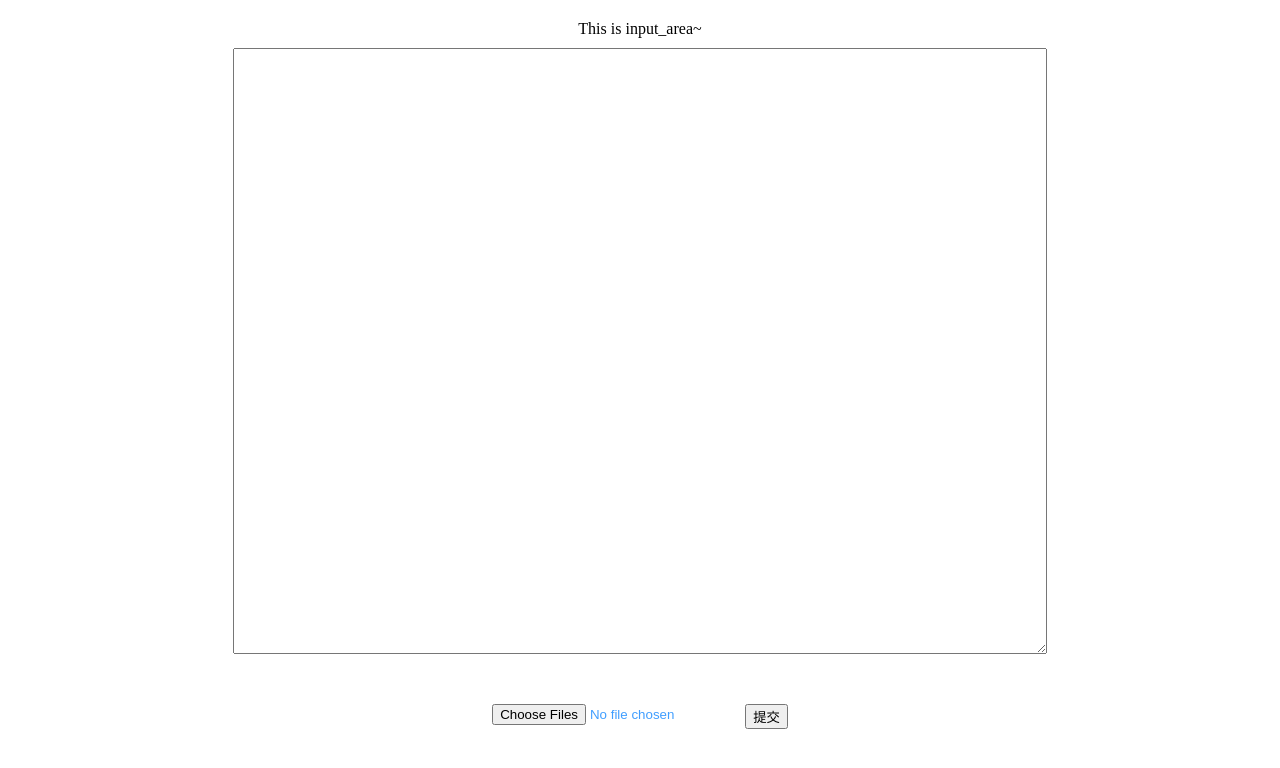
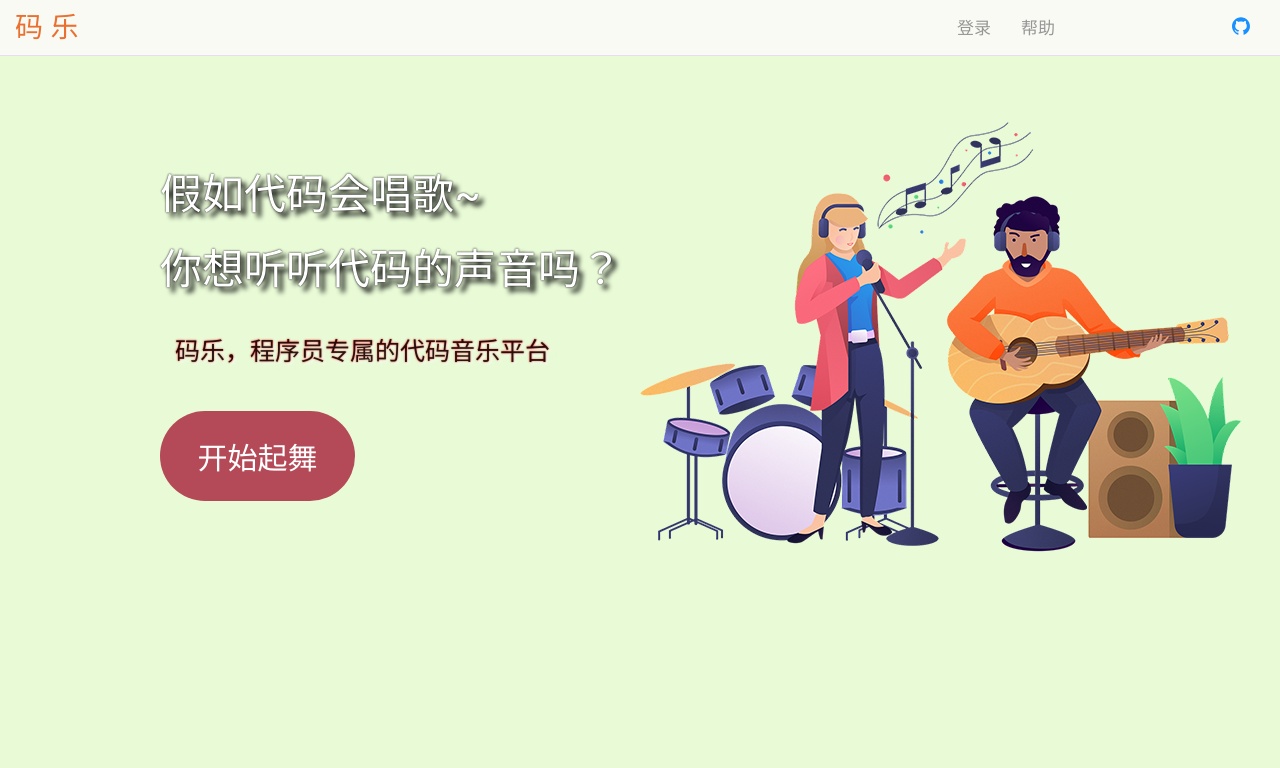
Before and after one commit to DoYourLiking/voice-of-code, a React (Create React App) app in the folder client/: page / in a window 1280 px wide. Shown: the top 768 px of the page. Built offline with nearby package versions, Linux system fonts and the light colour scheme.

Commit message:
完成了欢迎页面的开发

```diff
--- a/client/package.json
+++ b/client/package.json
@@ -7,12 +7,14 @@
     "@testing-library/jest-dom": "^5.11.4",
     "@testing-library/react": "^11.1.0",
     "@testing-library/user-event": "^12.1.10",
+    "antd": "^4.11.2",
     "axios": "^0.21.1",
     "node-sass": "4.14.1",
     "react": "^17.0.1",
     "react-dom": "^17.0.1",
     "react-router-dom": "^5.2.0",
     "react-scripts": "4.0.1",
+    "styled-components": "^5.2.1",
     "web-vitals": "^0.2.4"
   },
   "scripts": {
--- a/client/src/components/Hello/Hello.js
+++ b/client/src/components/Hello/Hello.js
@@ -7,6 +7,7 @@ const api = "http://localhost:8000/music/"
 const Hello = (props) => {
   let [musicStr, setMusicStr] = useState("")
   let [file, setFile] = useState(null)
+  // eslint-disable-next-line no-unused-vars
   let [result, setResult] = useState("")
   function uploadFile(file) {
     let req = file ? file : musicStr
--- a/client/src/index.js
+++ b/client/src/index.js
@@ -1,6 +1,8 @@
 import React from 'react'
 import ReactDOM from 'react-dom'
 import App from './App'
+import 'antd/dist/antd.css';
+import './style'
 
 ReactDOM.render(
   <React.StrictMode>
--- a/client/src/pages/Home/Home.js
+++ b/client/src/pages/Home/Home.js
@@ -1,11 +1,64 @@
-import React from 'react'
+import React , { Component, Fragment } from 'react'
+import { GithubOutlined } from '@ant-design/icons';
+import { HeaderWrapper, Logo, Nav,NavItem, Git, Addition,
+         Section, Part, Content, ContentItem } from './style';
+import Background from '../img/hero-bg.png';
+import { Link } from 'react-router-dom';
 
-const Home = () => {
-  return (
-    <div>
-      This is Home~
-    </div>
-  )
-}
+class Home extends Component {
+  render() {
+    return (
+    // Header section
+    <Fragment>
+      <HeaderWrapper>
+          <Logo>
+            <h1
+              style={{
+                display: 'inline',
+                color: '#EA7030',
+                fontWeight: 360,
+              }}
+            >
+              码 乐
+              </h1>
+          </Logo>
+          <Nav>
+            <NavItem className = 'right'>帮助</NavItem>
+            <NavItem className = 'right'>登录</NavItem>
+          </Nav>
+          <Addition>
+            <Git href="https://github.com/TheSerendipity/voice-of-the-code"
+              target="blank"
+            >
+              <GithubOutlined style={{ fontSize: 'large' }} />
+            </Git>
+          </Addition>
+      </HeaderWrapper>
+    {/* Header section end */}
 
-export default Home
+    {/* Hero section */}
+    <Section>
+      <Part className="first">
+      <Content>
+          <ContentItem className="one">假如代码会唱歌~</ContentItem>
+          <ContentItem className="one">你想听听代码的声音吗？</ContentItem>
+          <ContentItem className="two">码乐，程序员专属的代码音乐平台</ContentItem>
+          <Link to='../Landing'>
+            <ContentItem className="three">开始起舞</ContentItem>
+          </Link>
+
+      </Content>
+      </Part>
+
+      {/* Background-image */}
+      <Part className="second">
+        <img src={ Background } alt=""/>
+      </Part>
+    </Section>
+        {/* Hero section end */}
+    </Fragment>
+    );
+  }
+  }
+
+export default Home;
--- /dev/null
+++ b/client/src/pages/Home/style.js
@@ -0,0 +1,103 @@
+import styled from 'styled-components';
+
+export const HeaderWrapper = styled.div`
+  position:relative;
+  height: 56px;
+  border-bottom: 1px solid #EADBF0;
+  background: #FAFAF5;
+`
+export const Logo = styled.a`
+  position:absolute;
+  top:0;
+  left；0;
+  display:block
+  height: 58px;
+  margin-left:15px;
+  margin-top:5px;
+`
+export const Nav = styled.div`
+  width:860px;
+  height: 100%;
+  margin:0 auto;
+`
+
+export const NavItem = styled.div`
+  line-height: 56px;
+  padding:0 15px;
+  font-size: 17px;
+  color: #333;
+  &.right {
+    float: right;
+    color: #969696;
+  }
+`
+export const Addition = styled.div`
+  position: absolute;
+  right: 0;
+  top: 0;
+  height: 56px;
+`
+
+export const Git = styled.a`
+  float:right;
+  margin-top: 9px;
+  margin-right: 30px;
+  line-height: 38px;
+`
+// hero css
+export const Section = styled.div`
+  overflow:hidden;
+  width: 100%;
+  height: 100%;
+  background: #E8FAD6;
+`
+
+export const Part = styled.div`
+  &.first {
+    width: 50%;
+    float:left;
+    height:870px;
+  };
+  &.second {
+    margin-top: 66px;
+    width: 50%;
+    float:right;
+    height: 100%;
+  }
+`
+export const Content = styled.div`
+  width:100%;
+  margin:15% 25%;
+`
+
+export const ContentItem = styled.div`
+  max-width: 475px;
+  &.one {
+    font-size: 42px;
+    text-shadow: 5px 5px 5px black, 0px 0px 2px black;
+    color: white;
+    padding-top: 9px;
+  };
+  &.two {
+    font-size: 25px;
+    text-shadow: 5px 5px 5px #E8FAD6, 0px 0px 2px red, 2px 2px 3px white;
+    padding-top: 30px;
+    padding-left:15px;
+    margin-bottom: 40px;
+  }
+  &.three {
+    display: inline-block;
+    border: none;
+    font-size: 30px;
+    font-weight: 500;
+    min-width: 195px;
+    padding: 23px 20px;
+    border-radius: 50px;
+    text-transform: uppercase;
+    background: #B44957;
+    color: #fff;
+    line-height: normal;
+    cursor: pointer;
+    text-align: center;
+  }
+`
--- a/client/src/router/MainRouter.js
+++ b/client/src/router/MainRouter.js
@@ -8,11 +8,11 @@ import { Home, Landing } from '../pages'
 const MainRouter = () => {
   return (
     <BrowserRouter>
-      <Route path='/home' exact>
-        <Home />
+      <Route path='/Landing' exact>
+        <Landing />
       </Route>
       <Route path='/' exact>
-        <Landing />
+        <Home />
       </Route>
     </BrowserRouter>
   )
--- /dev/null
+++ b/client/src/style.js
@@ -0,0 +1,47 @@
+import { createGlobalStyle } from 'styled-components';
+
+createGlobalStyle`
+  html, body, div, span, applet, object, iframe,
+  h1, h2, h3, h4, h5, h6, p, blockquote, pre,
+  a, abbr, acronym, address, big, cite, code,
+  del, dfn, em, img, ins, kbd, q, s, samp,
+  small, strike, strong, sub, sup, tt, var,
+  b, u, i, center,
+  dl, dt, dd, ol, ul, li,
+  fieldset, form, label, legend,
+  table, caption, tbody, tfoot, thead, tr, th, td,
+  article, aside, canvas, details, embed,
+  figure, figcaption, footer, header, hgroup,
+  menu, nav, output, ruby, section, summary,
+  time, mark, audio, video {
+  	margin: 0;
+  	padding: 0;
+  	border: 0;
+  	font-size: 100%;
+  	font: inherit;
+  	vertical-align: baseline;
+  }
+  /* HTML5 display-role reset for older browsers */
+  article, aside, details, figcaption, figure,
+  footer, header, hgroup, menu, nav, section {
+  	display: block;
+  }
+  body {
+  	line-height: 1;
+  }
+  ol, ul {
+  	list-style: none;
+  }
+  blockquote, q {
+  	quotes: none;
+  }
+  blockquote:before, blockquote:after,
+  q:before, q:after {
+  	content: '';
+  	content: none;
+  }
+  table {
+  	border-collapse: collapse;
+  	border-spacing: 0;
+  }
+`
```
Also changed, not shown: client/src/pages/img/hero-bg.png (added), 1 other file (tests, documents, lock files or other folders).
